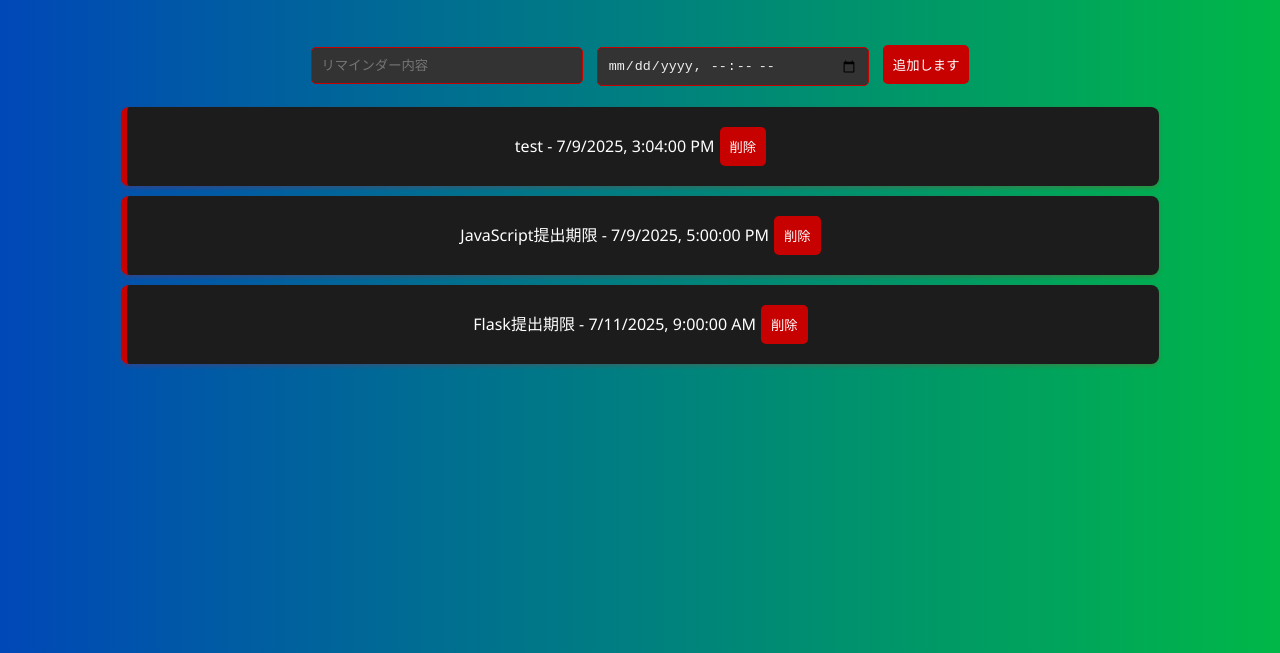
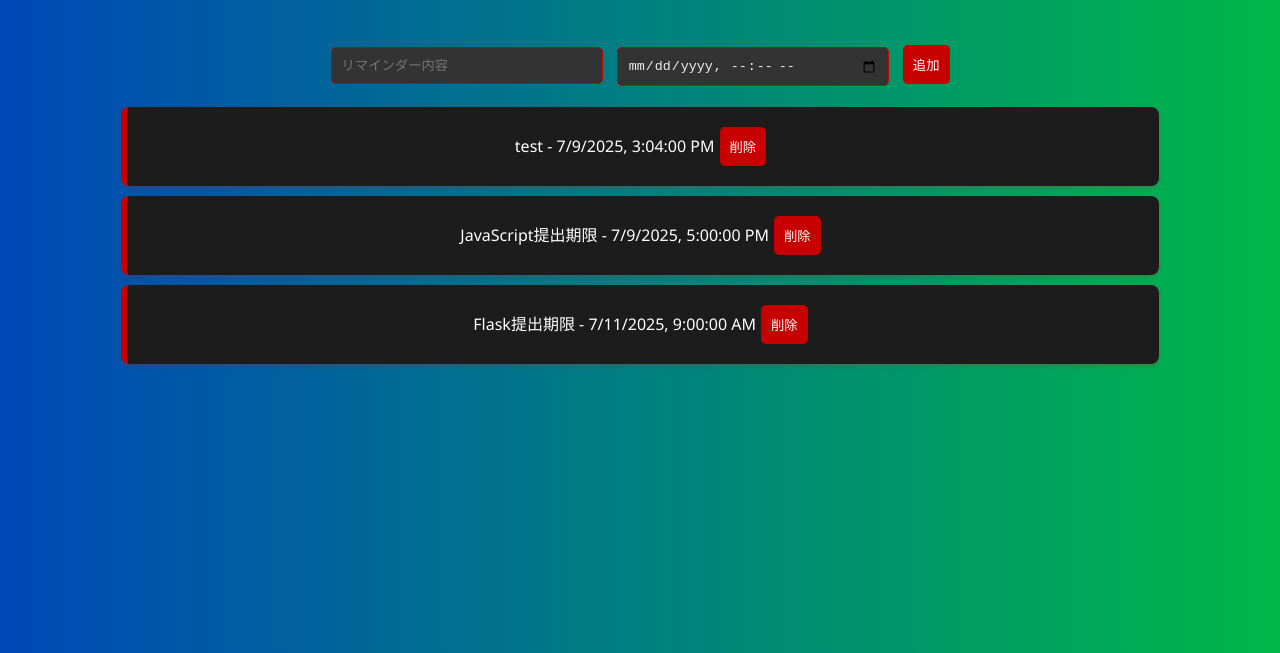
Before and after one commit to midoriya-deq/reminder-app, a website: page public/index.html in a window 1280 px wide. Shown: the part 147-800 px from the top of the page. Drawn offline with nearby package versions, Linux system fonts and the light colour scheme.

Commit message:
index.html

```diff
--- a/public/index.html
+++ b/public/index.html
@@ -15,7 +15,7 @@
     <form id="reminderForm">
       <input type="text" id="message" placeholder="リマインダー内容" required>
       <input type="datetime-local" id="time" required>
-      <button type="submit">追加します</button>
+      <button type="submit">追加</button>
     </form>
     <ul id="reminderList"></ul>
 
```
